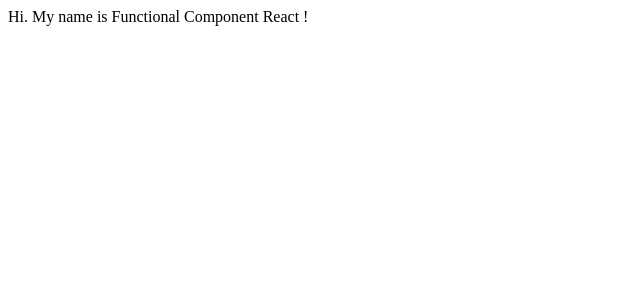
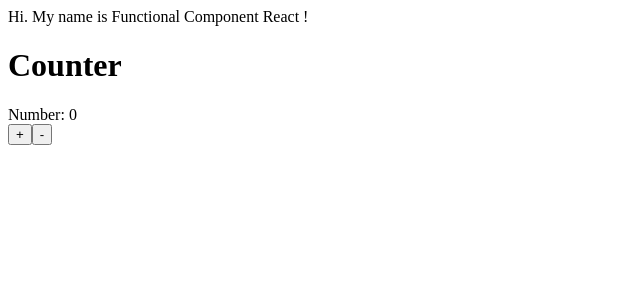
Before and after one commit to flyinggiggs/ReactApp, a React (Create React App) app: page / in a window 1280 px wide. Shown: the top 300 px of the page, without its empty margins (0-640 px from the left). Built offline with nearby package versions, Linux system fonts and the light colour scheme.

Commit message:
Commit for Counter: Updating Counter's state with destructing assignment

```diff
--- a/src/App.js
+++ b/src/App.js
@@ -1,11 +1,15 @@
 import React, {Component, Fragment} from 'react';
 import './App.css';
 import MyName from './MyName.js';
+import Counter from './Counter.js';
 
 class App extends Component{
   render(){
     return(
+      <div>
       <MyName name="Functional Component React" />
+      <Counter />
+      </div>
     );
   }
 }
--- a/src/Counter.js
+++ b/src/Counter.js
@@ -6,15 +6,18 @@ class Counter extends Component {
     }
 
     handleIncrease = () => {
+        const {number} = this.state;
         this.setState({
-            number: this.state.number + 1
+            number: number + 1
         });
     }
 
     handleDcrease = () => {
-        this.setState({
-            number: this.state.number - 1
-        });
+        this.setState(
+           ({number}) => ({
+               number: number -1
+           })
+        );
     }
 
     render() {
@@ -28,3 +31,5 @@ class Counter extends Component {
         );
     }
 }
+
+export default Counter;
```
